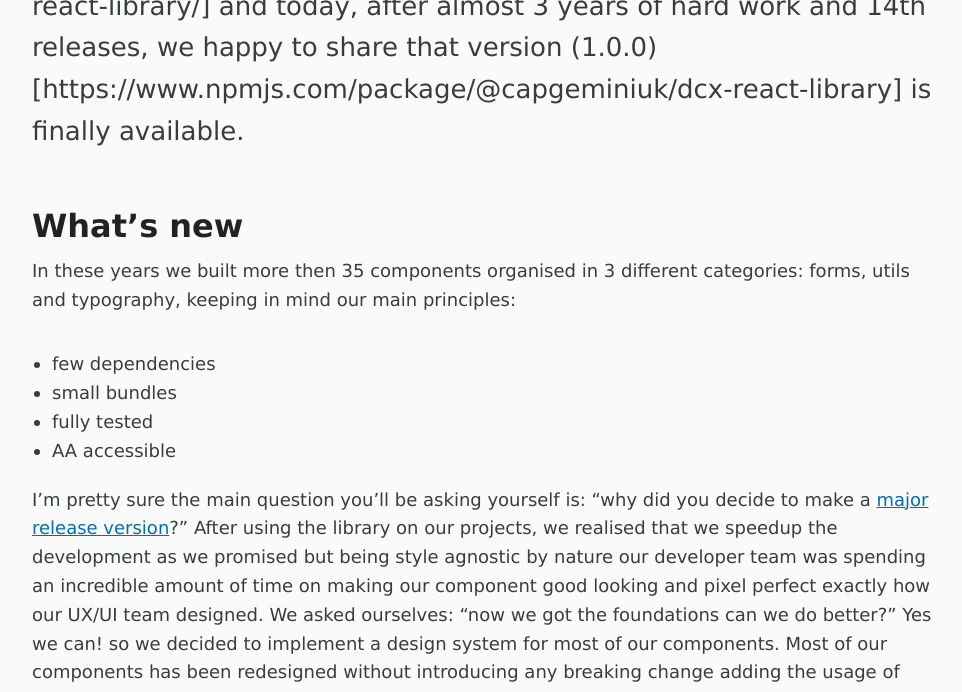
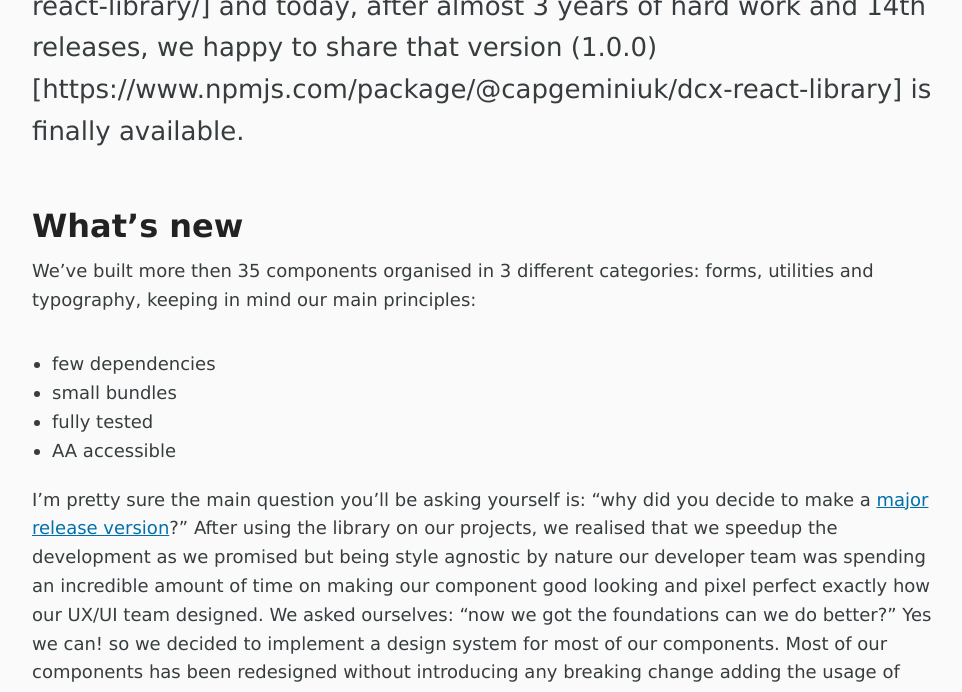
Before and after one commit to Capgemini/capgemini.github.io, a Jekyll site: the page built from _posts/2024-04-03-dcx-react-library-v1-is-here.md, in a window 1280 px wide and 900 px high, scrolled down 559 px, cut to the strip 0-692 px from the top of the window. Shown: the whole strip, without its empty margins (158-1120 px from the left). Built offline with Jekyll 4.4.1, drawn with Linux system fonts in a browser that asks for light colours; comment, search, counter and statistics services are not loaded.

Commit message:
Update from https://github.com/Capgemini/blog-private/commit/ca1e708c79ea5cb76010a513784bdaf4af2c2154

```diff
--- a/_posts/2024-04-03-dcx-react-library-v1-is-here.md
+++ b/_posts/2024-04-03-dcx-react-library-v1-is-here.md
@@ -13,7 +13,7 @@
 
 ## What’s new
 
-In these years we built more then 35 components organised in 3 different categories: forms, utils and typography, keeping in mind our main principles:
+We've built more then 35 components organised in 3 different categories: forms, utilities and typography, keeping in mind our main principles:
 
 - few dependencies
 - small bundles
```
